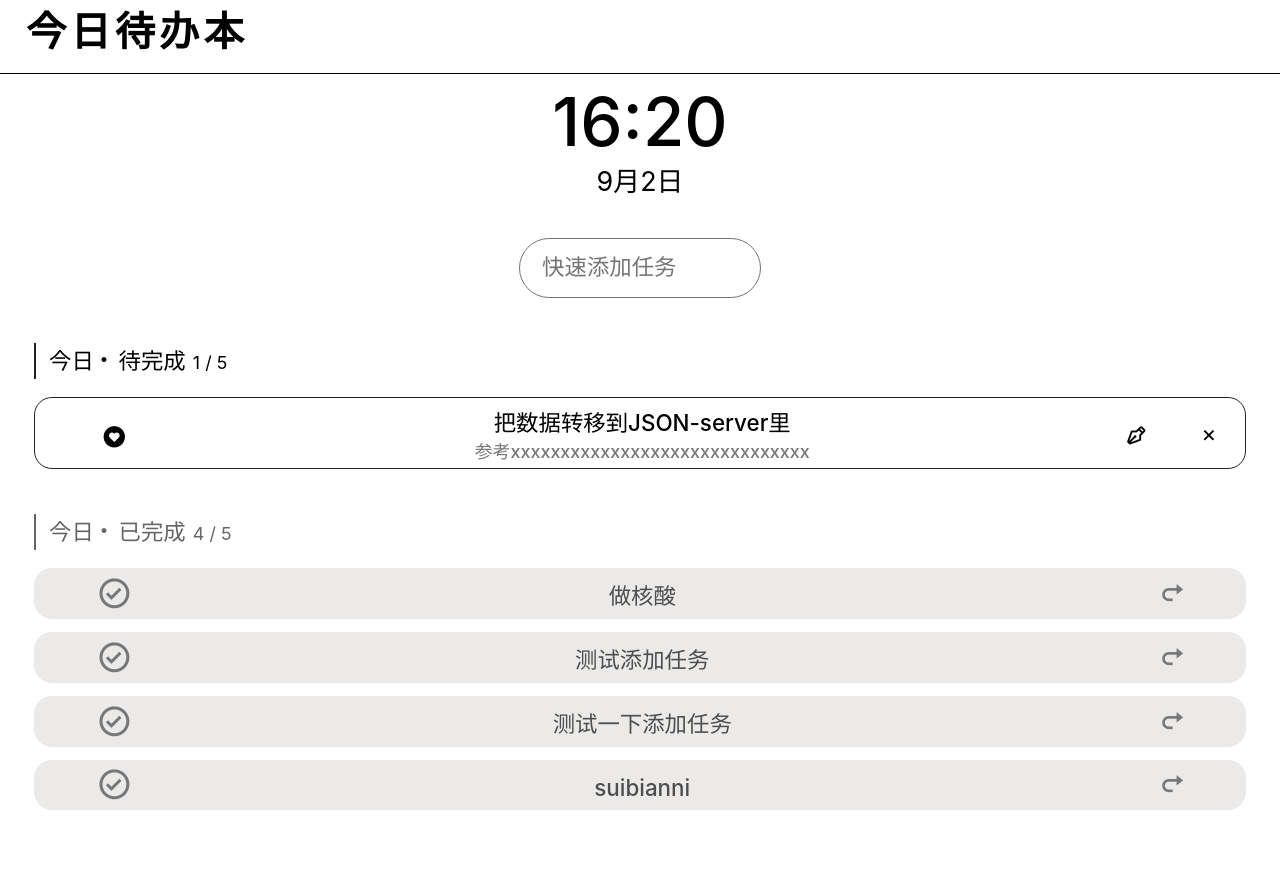
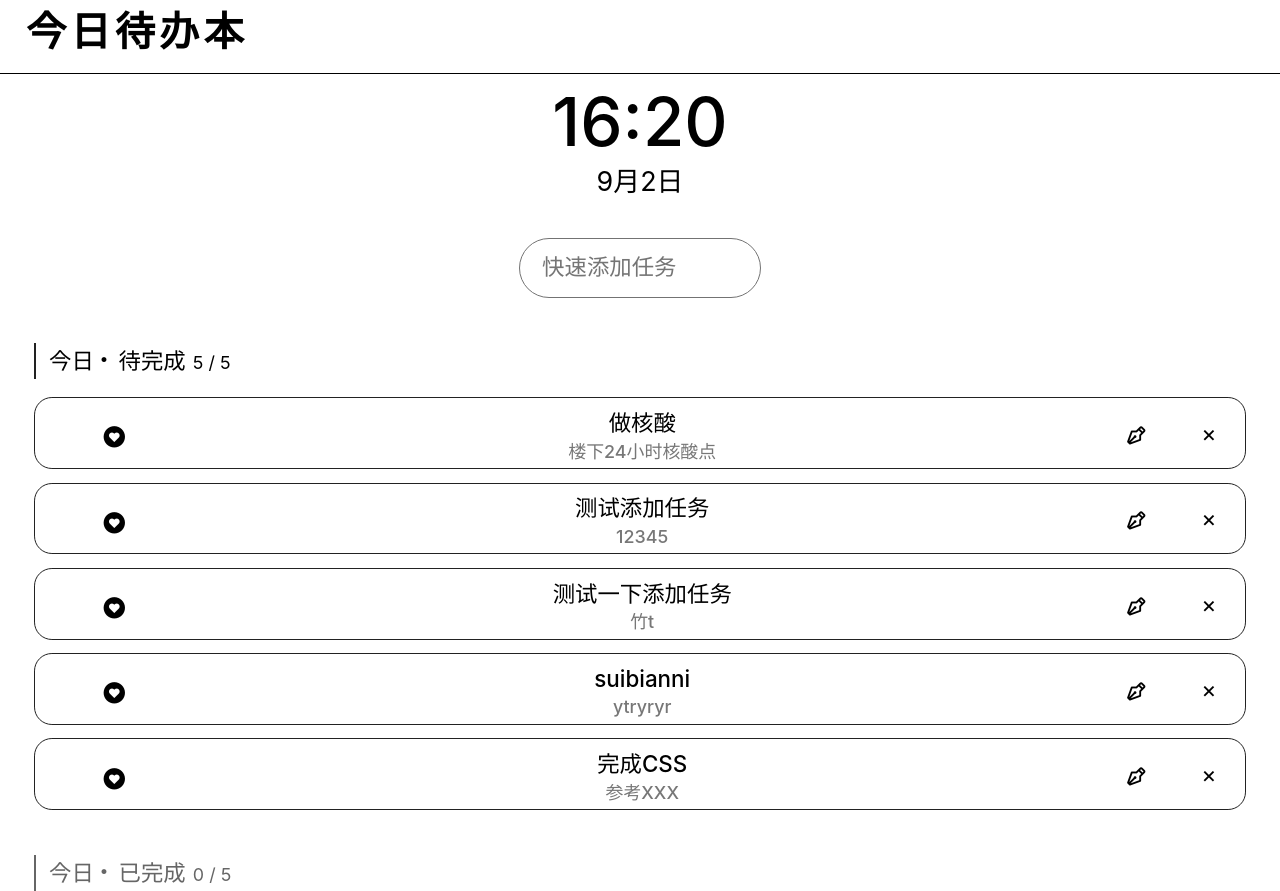
Before and after one commit to zaza32456/TODOList, a Next.js app: page / in a window 1280 px wide. Before the commit the page ends 810 px from the top, so only its background shows below. Built offline with nearby package versions, Linux system fonts and the light colour scheme; data requests are answered from the project's data file.

Commit message:
TODO:ui,date,database

```diff
--- a/components/Task.tsx
+++ b/components/Task.tsx
@@ -20,6 +20,22 @@ const Partition = ({text, isFinish, taskArray, children}) => {
   )
 }
 
+// ===========================   rank-color   ===========================
+const taskColor = (rank:0|1|2|3|4) => {
+  console.log("switchrank")
+  switch(rank) {
+    case(0):
+    console.log("rank", 0)
+      return `${styles.p1}`;
+    case(1):
+      return `${styles.p2}`;
+    case(2):
+      return `${styles.p3}`;
+    default:
+      break;
+  }
+
+}
 
 // ===========================   任务面板   ===========================
 
@@ -224,7 +240,9 @@ const Task = () => {
                       <li key={i}>
                         <div className={`${styles.flex} ${styles.taskItem}`}>
                           <div onClick={() => {finishTask(item.id)}} className={`${styles.checkbox}`}>
-                            <i className={`bx bxs-heart-circle ${styles.finishIcon}`} ></i>
+
+                            <i className={`bx bxs-heart-circle ${styles.finishIcon} ` + taskColor(item.rank)} ></i>
+
                           </div>
                           <div onClick={() => {finishTask(item.id)}} className={`${styles.flex} ${styles.taskItemMain}` }>
                             <div className={styles.title}>
@@ -247,7 +265,7 @@ const Task = () => {
                               className={`bx bx-pen ${styles.edit} ${styles.transfrom}`}></i>
                             <i onClick={() => del(item.id)} className={`bx bx-x ${styles.transfrom}`}></i>
                           </div>
-                      </div>
+                        </div>
                     </li>
           ))}
 
--- a/db.json
+++ b/db.json
@@ -1,39 +1,39 @@
 {
   "task": [
-    {
-      "id": 2,
-      "title": "把数据转移到JSON-server里",
-      "description": "参考xxxxxxxxxxxxxxxxxxxxxxxxxxxxxx",
-      "rank": 1,
-      "isFinish": false
-    },
     {
       "id": 3,
       "title": "做核酸",
       "description": "楼下24小时核酸点",
-      "rank": 4,
-      "isFinish": true
+      "rank": 0,
+      "isFinish": false
     },
     {
       "id": "1gc75h1f",
       "title": "测试添加任务",
       "description": "12345",
       "rank": 3,
-      "isFinish": true
+      "isFinish": false
     },
     {
       "id": "1gc9frmg",
       "title": "测试一下添加任务",
       "description": "竹t",
-      "rank": 4,
-      "isFinish": true
+      "rank": 1,
+      "isFinish": false
     },
     {
       "id": "1gc9juah",
       "title": "suibianni ",
       "description": "ytryryr",
       "rank": 2,
-      "isFinish": true
+      "isFinish": false
+    },
+    {
+      "id": "1gcet92h",
+      "title": "完成CSS",
+      "description": "参考XXX",
+      "rank": 2,
+      "isFinish": false
     }
   ]
 }
--- a/package.json
+++ b/package.json
@@ -7,7 +7,7 @@
     "build": "next build",
     "start": "next start",
     "lint": "next lint",
-    "runjson":"json-server --watch db.json --port 3001"
+    "server": "json-server --watch db.json --port 3001"
   },
   "dependencies": {
     "axios": "^0.27.2",
@@ -22,6 +22,7 @@
     "@types/react-dom": "18.0.6",
     "eslint": "8.22.0",
     "eslint-config-next": "12.2.5",
+    "json-server": "^0.17.0",
     "typescript": "4.7.4"
   }
 }
--- a/styles/Task.module.css
+++ b/styles/Task.module.css
@@ -81,6 +81,8 @@ ul > li > .taskItem > .checkbox {
 }
 
 .delete {
+  display: relative;
+  z-index: 30;
   align-items: center;
   justify-content: space-around;
   font-size: 1.4rem;
@@ -251,25 +253,57 @@ ul > li > .taskItem > .checkbox {
   /* 悬停放大特效 */
   .transfrom,
   .finishIcon {
-    transition: .18s ease-out;
+    transition: .23s ease-out;
     cursor: pointer;
+    color: #333;
 
     padding: .1em .4em;
   }
 
     /* 悬停在任务栏时完成图标放大 */
   .unfinished > li:hover > .taskItem {
-    transition: .1s ease-out;
+    transition: .23s ease-out;
     cursor: pointer;
     box-shadow: 1px 1px 1px #222;
     transform: translate(-1px, -1px);
 
   }
 
-  .unfinished > li:hover .finishIcon {
-    transition: .18s ease-in;
-    transform: scale(1.3, 1.3);
+  .taskItem:hover .finishIcon {
+    transition: .23s ease-out;
+    transform: scale(0.7, 0.7);
   }
+
+  .taskItem,
+  .checkbox {
+    position: relative;
+  }
+
+  .taskItem:hover .finishIcon::after {
+    content: "❤";
+    position: absolute;
+    left: 22%;
+    top: -5%;
+    /* transition: .18s ease-in; */
+    transform: scale(1.8, 1.8);
+  }
+
+    /* - */
+
+/* 爱心❤勾选框底色 */
+.p1 {
+  color: rgb(255, 96, 120);
+}
+.p2 {
+  color: rgb(60, 216, 154);
+}
+.p3 {
+  color: rgb(69, 193, 235);
+}
+.p4 {
+  color: rgb(239, 195, 113);
+}
+
     /* - */
 
   .transfrom:hover {
```
Also changed, not shown: 2 other files (tests, documents, lock files or other folders).
